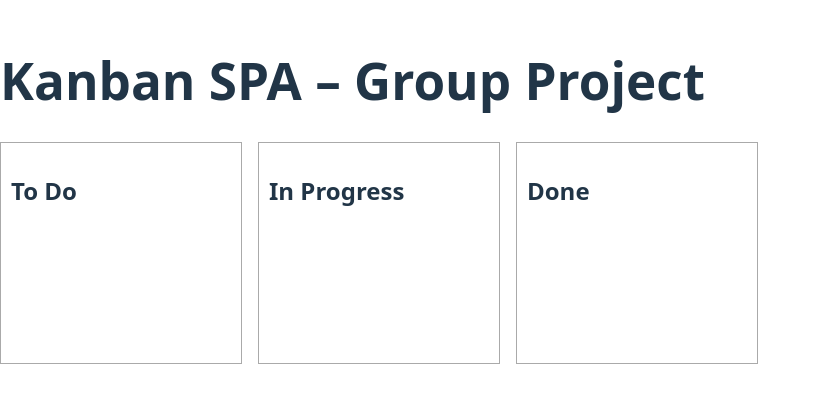
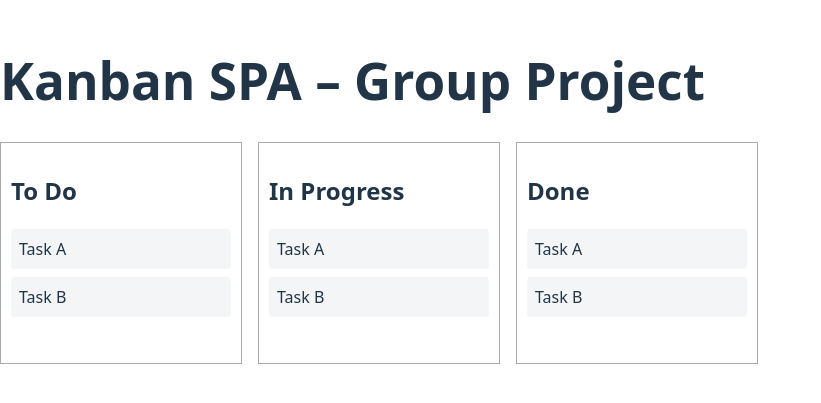
Before and after one commit to garomaaga77/kanban-spa, a React (Vite) app: page / in a window 1280 px wide. Shown: the part 209-612 px from the top of the page, without its empty margins (0-821 px from the left). Built offline with nearby package versions, Linux system fonts and the light colour scheme.

Commit message:
Implement Card component

```diff
--- /dev/null
+++ b/src/components/Card.jsx
@@ -0,0 +1,14 @@
+export default function Card({ title }) {
+  return (
+    <div
+      style={{
+        background: "#f4f5f7",
+        padding: "8px",
+        marginBottom: "8px",
+        borderRadius: "4px"
+      }}
+    >
+      {title}
+    </div>
+  );
+}
--- a/src/components/Column.jsx
+++ b/src/components/Column.jsx
@@ -1,4 +1,8 @@
+import Card from "./Card";
+
 export default function Column({ title }) {
+  const cards = ["Task A", "Task B"];
+
   return (
     <div
       style={{
@@ -9,6 +13,10 @@ export default function Column({ title }) {
       }}
     >
       <h2>{title}</h2>
+
+      {cards.map(card => (
+        <Card key={card} title={card} />
+      ))}
     </div>
   );
 }
```
